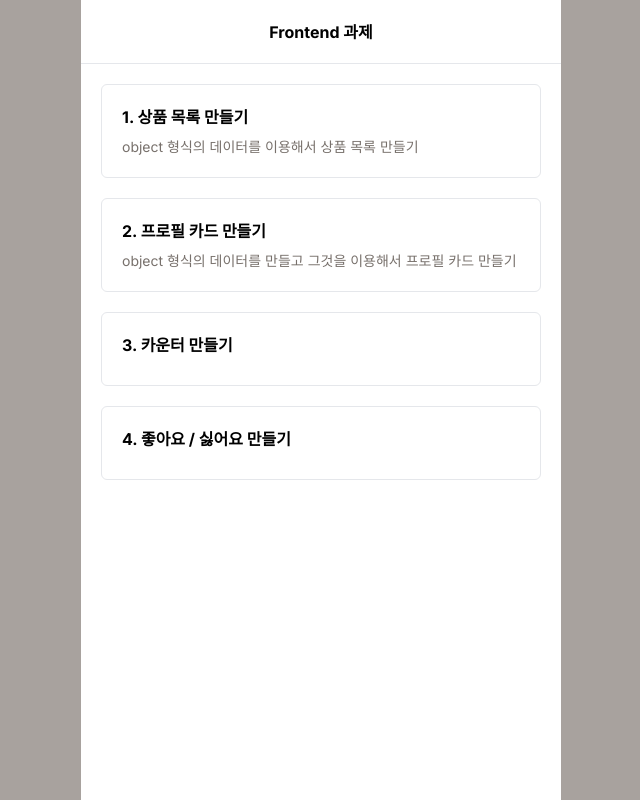
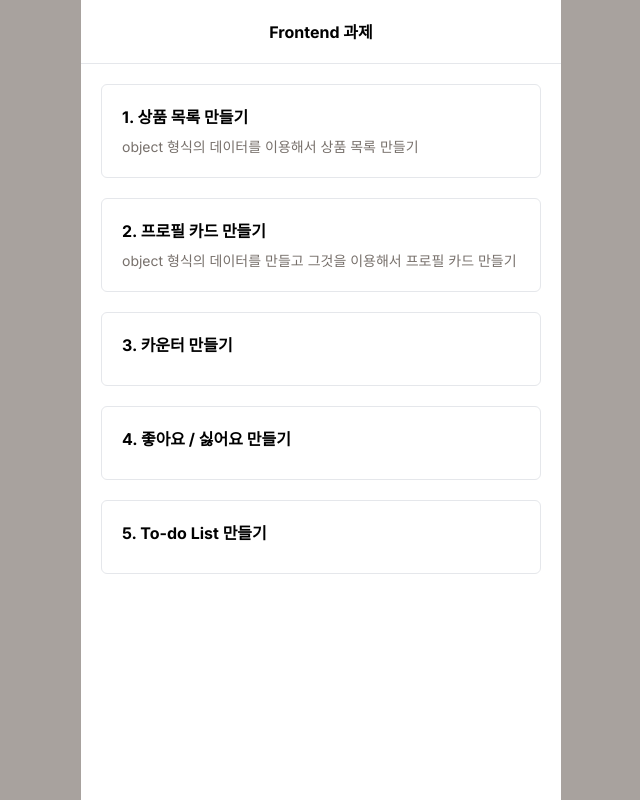
Before and after one commit to cy0112c/0531, a Next.js app: page / in a window 1280 px wide. Shown: the whole page, without its empty margins (319-959 px from the left). Built offline with nearby package versions, Linux system fonts and the light colour scheme.

Commit message:
메인 페이지에 투두리스트 목록 보여주기 구현

```diff
--- a/src/app/page.tsx
+++ b/src/app/page.tsx
@@ -12,7 +12,8 @@ const assignments = [
     order: 2,
     path: "profile-card",
     title: "프로필 카드 만들기",
-    description: "object 형식의 데이터를 만들고 그것을 이용해서 프로필 카드 만들기",
+    description:
+      "object 형식의 데이터를 만들고 그것을 이용해서 프로필 카드 만들기",
   },
   {
     order: 3,
@@ -23,6 +24,11 @@ const assignments = [
     order: 4,
     path: "like-dislike",
     title: "좋아요 / 싫어요 만들기",
+  },
+  {
+    order: 5,
+    path: "to-do-list",
+    title: "To-do List 만들기",
   },
 ];
 
```
